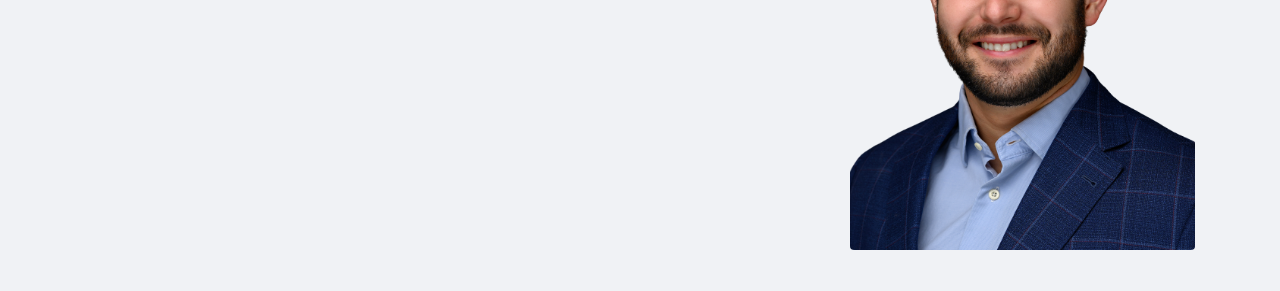
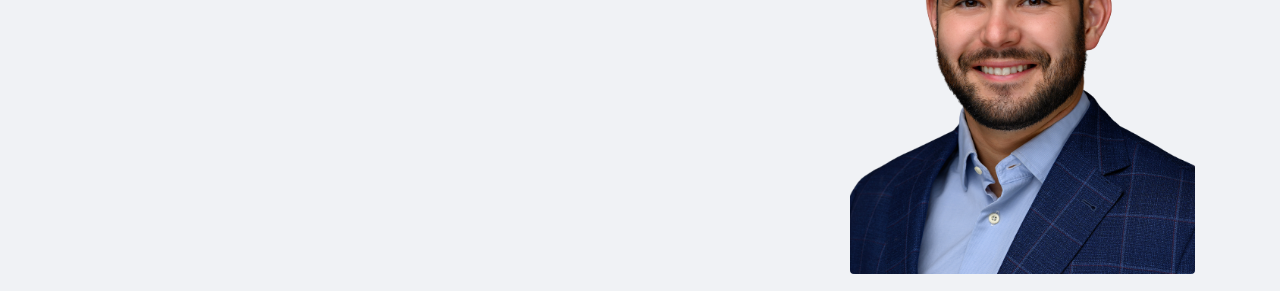
Before and after one commit to hnava47/PortfolioH7, a plain HTML site: page index.html in a window 1280 px wide. Shown: the part 260-551 px from the top of the page. Drawn offline with nearby package versions, Linux system fonts and the light colour scheme.

Commit message:
Changed margin

```diff
--- a/index.html
+++ b/index.html
@@ -36,7 +36,7 @@
                 </ul>
             </div>
         </nav>
-        <main class="container my-4">
+        <main class="container my-5">
             <div class="row">
                 <div class="col">
                     <h1>About Me</h1>
```
